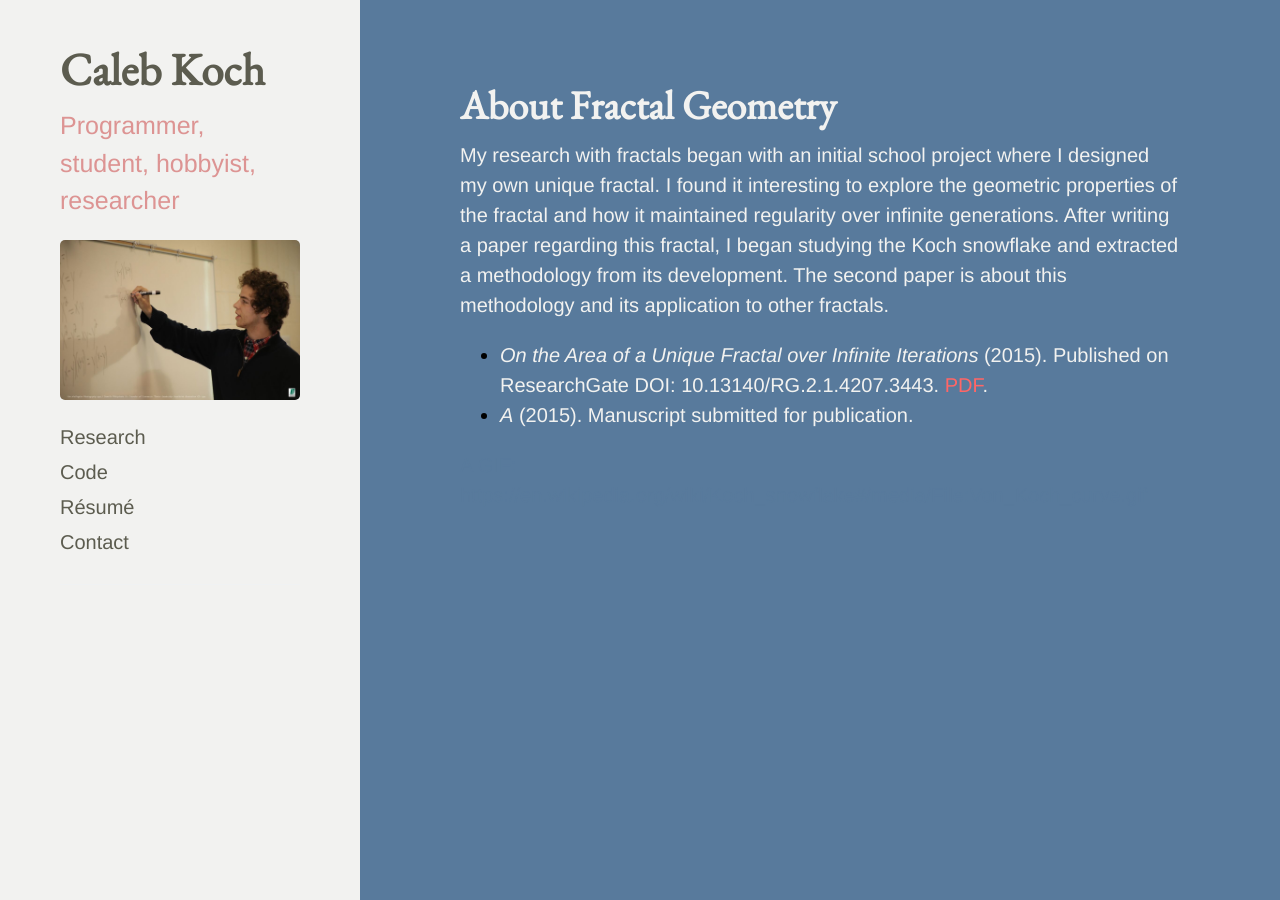
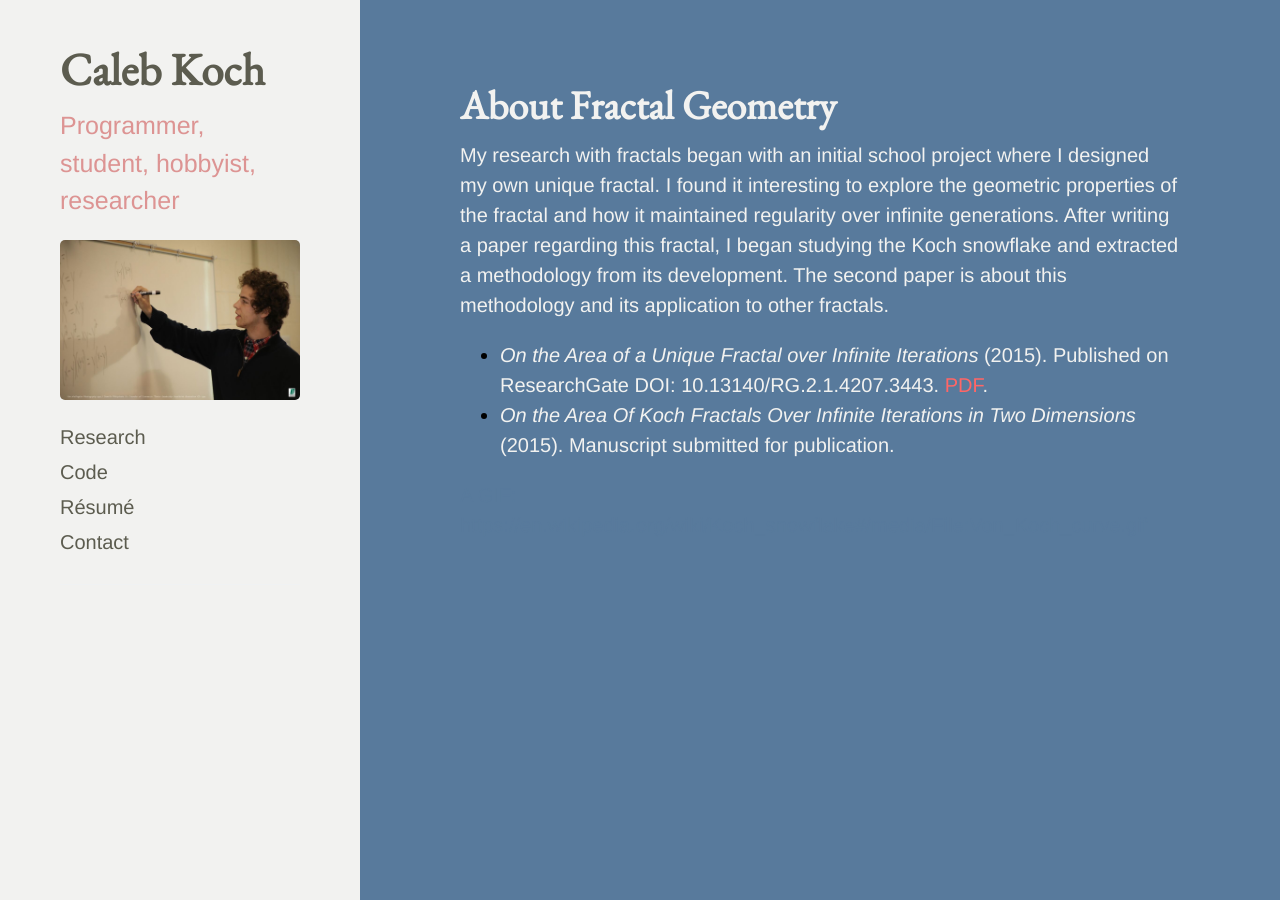
Before and after one commit to cakoch10/cakoch10.github.io, a Jekyll site: the page built from fractal.md, in a window 1280 px wide. Built offline with Jekyll 4.4.1, drawn with Linux system fonts in a browser that asks for light colours; Markdown is read by kramdown in place of the engine named in the settings.

Commit message:
Update fractal.md

```diff
--- a/fractal.md
+++ b/fractal.md
@@ -9,6 +9,6 @@ explore the geometric properties of the fractal and how it maintained regularity
 </span>
 
 - <span style="color:#f2f2f0">*On the Area of a Unique Fractal over Inﬁnite Iterations* (2015). Published on ResearchGate DOI: 10.13140/RG.2.1.4207.3443. [PDF](https://www.researchgate.net/profile/Caleb_Koch/publication/280254976_On_the_Area_of_a_Unique_Fractal_over_Innite_Iterations/links/55afacbf08ae11d3103958ce.pdf?origin=publication_detail&ev=pub_int_prw_xdl&msrp=9nY2KLsoLrN9SohA_tbERY59MXBLl6Gy1RmXzOoVBob9ZT0s5q1GLcrOYJh-rfZKDhUnB02QA8oMgNmE29hhgw.DhEtyBE70WYqc2qXOFVaaTwks8otT4pw3ZFV-GTIoXfL9EtKMwQpBI6g4zG9wPblJ33gxLKXFxd7Aj5hVuy6DQ.eqhZELDh2YgmsFlyMw7o8bljwv-MQy7WZooy0SSM1V8B4BxxFNtUYylHofZ7Z_GSB5ZrtjqwLZU5AJ0pRob3YA).</span>
-- <span style="color:#f2f2f0">*A* (2015). Manuscript submitted for publication.</span>
+- <span style="color:#f2f2f0">*On the Area Of Koch Fractals Over Infinite Iterations in Two Dimensions* (2015). Manuscript submitted for publication.</span>
 
 A GIF: https://en.wikipedia.org/wiki/Koch_snowflake#/media/File:Von_Koch_curve.gif
```
